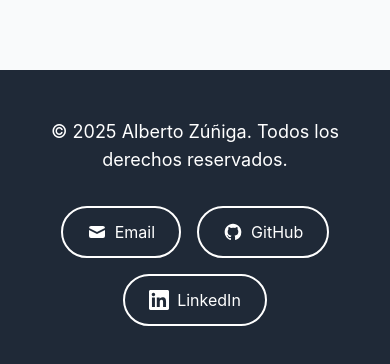
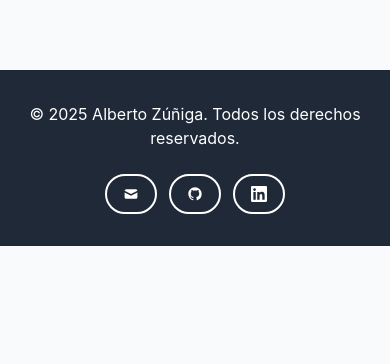
Before and after one commit to AlbertoZuiga/AlbertoZuiga.github.io, a React (Vite) app: page /projects/camera in a window 390 px wide. Shown: the part 838-1202 px from the top of the page. After the commit the page ends 1084 px from the top, so only its background shows below. Built offline with nearby package versions, Linux system fonts and the light colour scheme; no server answers.

Commit message:
feat: Enhance Footer mobile responsiveness
- Reduce padding for mobile devices
- Add responsive icon and button sizes
- Adjust text sizes for better mobile readability
- Optimize spacing for smaller screens
- Hide text labels on very small screens (show icons only)

```diff
--- a/src/components/Footer.jsx
+++ b/src/components/Footer.jsx
@@ -2,53 +2,53 @@ const Footer = () => {
   const currentYear = new Date().getFullYear();
 
   return (
-    <footer className="bg-gray-800 text-white py-12">
+    <footer className="bg-gray-800 text-white py-8 sm:py-12">
       <div className="max-w-7xl mx-auto px-4 sm:px-6 lg:px-8">
-        <div className="text-center mb-8">
-          <p className="text-lg mb-6">
+        <div className="text-center mb-6 sm:mb-8">
+          <p className="text-base sm:text-lg mb-4 sm:mb-6">
             &copy; {currentYear} Alberto Zúñiga. Todos los derechos
             reservados.
           </p>
         </div>
 
-        <div className="flex flex-wrap justify-center gap-4">
+        <div className="flex flex-wrap justify-center gap-3 sm:gap-4">
           <a
             href="mailto:a.zuniga.marinovic@gmail.com"
-            className="inline-flex items-center gap-2 px-6 py-3 bg-transparent border-2 border-white rounded-full text-white hover:bg-white hover:text-gray-800 transition-all duration-300 transform hover:scale-105"
+            className="inline-flex items-center gap-2 px-4 sm:px-6 py-2.5 sm:py-3 bg-transparent border-2 border-white rounded-full text-white text-sm sm:text-base hover:bg-white hover:text-gray-800 transition-all duration-300 transform hover:scale-105"
           >
-            <svg className="w-5 h-5" fill="currentColor" viewBox="0 0 20 20">
+            <svg className="w-4 h-4 sm:w-5 sm:h-5" fill="currentColor" viewBox="0 0 20 20">
               <path d="M2.003 5.884L10 9.882l7.997-3.998A2 2 0 0016 4H4a2 2 0 00-1.997 1.884z" />
               <path d="M18 8.118l-8 4-8-4V14a2 2 0 002 2h12a2 2 0 002-2V8.118z" />
             </svg>
-            Email
+            <span className="hidden xs:inline sm:inline">Email</span>
           </a>
 
           <a
             href="https://github.com/AlbertoZuiga"
             target="_blank"
             rel="noopener noreferrer"
-            className="inline-flex items-center gap-2 px-6 py-3 bg-transparent border-2 border-white rounded-full text-white hover:bg-white hover:text-gray-800 transition-all duration-300 transform hover:scale-105"
+            className="inline-flex items-center gap-2 px-4 sm:px-6 py-2.5 sm:py-3 bg-transparent border-2 border-white rounded-full text-white text-sm sm:text-base hover:bg-white hover:text-gray-800 transition-all duration-300 transform hover:scale-105"
           >
-            <svg className="w-5 h-5" fill="currentColor" viewBox="0 0 24 24">
+            <svg className="w-4 h-4 sm:w-5 sm:h-5" fill="currentColor" viewBox="0 0 24 24">
               <path
                 fillRule="evenodd"
                 d="M12 2C6.477 2 2 6.484 2 12.017c0 4.425 2.865 8.18 6.839 9.504.5.092.682-.217.682-.483 0-.237-.008-.868-.013-1.703-2.782.605-3.369-1.343-3.369-1.343-.454-1.158-1.11-1.466-1.11-1.466-.908-.62.069-.608.069-.608 1.003.07 1.531 1.032 1.531 1.032.892 1.53 2.341 1.088 2.91.832.092-.647.35-1.088.636-1.338-2.22-.253-4.555-1.113-4.555-4.951 0-1.093.39-1.988 1.029-2.688-.103-.253-.446-1.272.098-2.65 0 0 .84-.27 2.75 1.026A9.564 9.564 0 0112 6.844c.85.004 1.705.115 2.504.337 1.909-1.296 2.747-1.027 2.747-1.027.546 1.379.202 2.398.1 2.651.64.7 1.028 1.595 1.028 2.688 0 3.848-2.339 4.695-4.566 4.943.359.309.678.92.678 1.855 0 1.338-.012 2.419-.012 2.747 0 .268.18.58.688.482A10.019 10.019 0 0022 12.017C22 6.484 17.522 2 12 2z"
                 clipRule="evenodd"
               />
             </svg>
-            GitHub
+            <span className="hidden xs:inline sm:inline">GitHub</span>
           </a>
 
           <a
             href="https://www.linkedin.com/in/alberto-zuniga-marinovic/"
             target="_blank"
             rel="noopener noreferrer"
-            className="inline-flex items-center gap-2 px-6 py-3 bg-transparent border-2 border-white rounded-full text-white hover:bg-white hover:text-gray-800 transition-all duration-300 transform hover:scale-105"
+            className="inline-flex items-center gap-2 px-4 sm:px-6 py-2.5 sm:py-3 bg-transparent border-2 border-white rounded-full text-white text-sm sm:text-base hover:bg-white hover:text-gray-800 transition-all duration-300 transform hover:scale-105"
           >
-            <svg className="w-5 h-5" fill="currentColor" viewBox="0 0 24 24">
+            <svg className="w-4 h-4 sm:w-5 sm:h-5" fill="currentColor" viewBox="0 0 24 24">
               <path d="M20.447 20.452h-3.554v-5.569c0-1.328-.027-3.037-1.852-3.037-1.853 0-2.136 1.445-2.136 2.939v5.667H9.351V9h3.414v1.561h.046c.477-.9 1.637-1.85 3.37-1.85 3.601 0 4.267 2.37 4.267 5.455v6.286zM5.337 7.433c-1.144 0-2.063-.926-2.063-2.065 0-1.138.92-2.063 2.063-2.063 1.14 0 2.064.925 2.064 2.063 0 1.139-.925 2.065-2.064 2.065zm1.782 13.019H3.555V9h3.564v11.452zM22.225 0H1.771C.792 0 0 .774 0 1.729v20.542C0 23.227.792 24 1.771 24h20.451C23.2 24 24 23.227 24 22.271V1.729C24 .774 23.2 0 22.222 0h.003z" />
             </svg>
-            LinkedIn
+            <span className="hidden xs:inline sm:inline">LinkedIn</span>
           </a>
         </div>
       </div>
```
